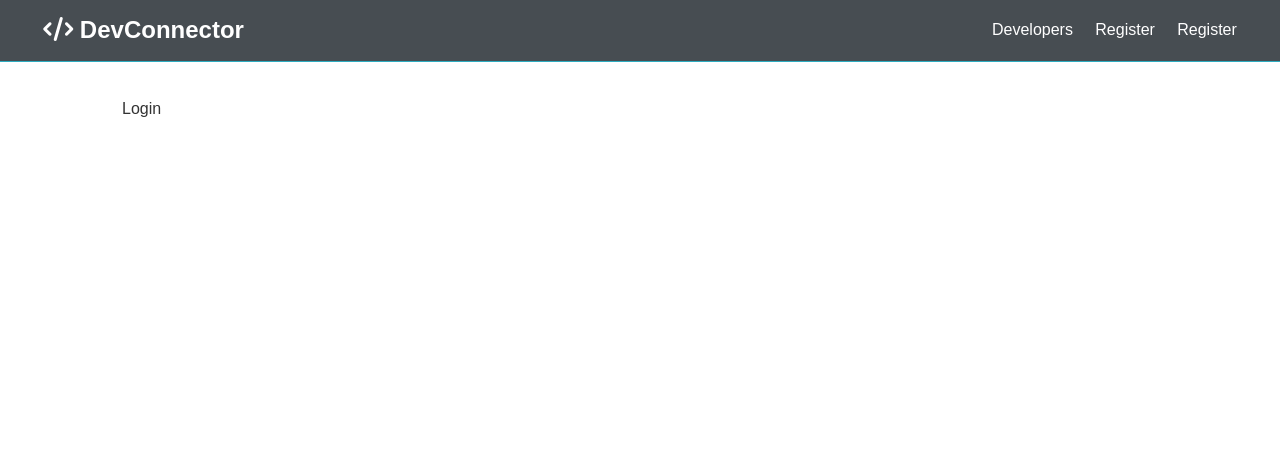
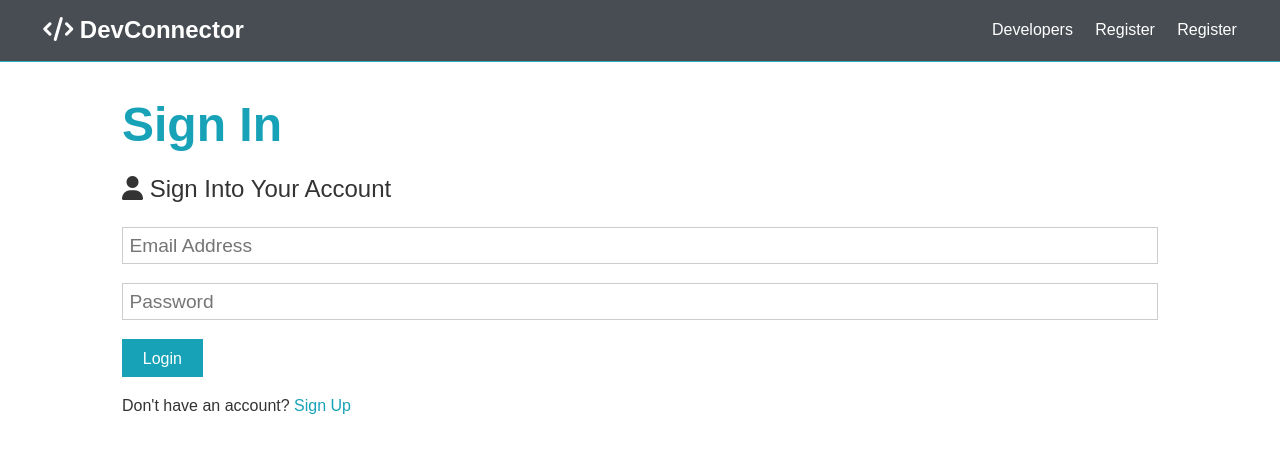
Before and after one commit to besartmarku/Connecting-Developers, a React (Create React App) app in the folder client/: page /login in a window 1280 px wide. Shown: the top 452 px of the page. Built offline with nearby package versions, Linux system fonts and the light colour scheme.

Commit message:
Add Login Component

```diff
--- a/client/src/components/auth/Login.js
+++ b/client/src/components/auth/Login.js
@@ -1,7 +1,60 @@
-import React from "react";
+import React, { Fragment, useState } from "react";
+import { Link, Redirect } from "react-router-dom";
 
-const Login = () => {
-  return <div>Login</div>;
+const Login = ({ login, isAuthenticated }) => {
+  const [formData, setFormData] = useState({
+    email: "",
+    password: ""
+  });
+
+  const { email, password } = formData;
+
+  const onChange = e =>
+    setFormData({ ...formData, [e.target.name]: e.target.value });
+
+  const onSubmit = async e => {
+    e.preventDefault();
+    login(email, password);
+  };
+
+  // if (isAuthenticated) {
+  //   return <Redirect to="/dashboard" />;
+  // }
+
+  return (
+    <Fragment>
+      <h1 className="large text-primary">Sign In</h1>
+      <p className="lead">
+        <i className="fas fa-user" /> Sign Into Your Account
+      </p>
+      <form className="form" onSubmit={e => onSubmit(e)}>
+        <div className="form-group">
+          <input
+            type="email"
+            placeholder="Email Address"
+            name="email"
+            value={email}
+            onChange={e => onChange(e)}
+            required
+          />
+        </div>
+        <div className="form-group">
+          <input
+            type="password"
+            placeholder="Password"
+            name="password"
+            value={password}
+            onChange={e => onChange(e)}
+            minLength="6"
+          />
+        </div>
+        <input type="submit" className="btn btn-primary" value="Login" />
+      </form>
+      <p className="my-1">
+        Don't have an account? <Link to="/register">Sign Up</Link>
+      </p>
+    </Fragment>
+  );
 };
 
 export default Login;
--- a/client/src/components/auth/Register.js
+++ b/client/src/components/auth/Register.js
@@ -1,4 +1,6 @@
 import React, { Fragment, useState } from "react";
+import { Link } from "react-router-dom";
+import axios from "axios";
 
 const Register = () => {
   const [formData, setFormData] = useState({
@@ -12,12 +14,35 @@
 
   const onChange = e =>
     setFormData({ ...formData, [e.target.name]: e.target.value });
-  const onSubmit = e => {
+
+  const onSubmit = async e => {
     e.preventDefault();
     if (password !== password2) {
       console.log("passwords not match");
     } else {
-      console.log("Passwords match");
+      const newUser = {
+        name,
+        email,
+        password
+      };
+
+      try {
+        const config = {
+          headers: {
+            "Content-Type": "application/json"
+          }
+        };
+
+        const body = JSON.stringify(newUser);
+        const res = await axios.post(
+          "http://localhost:5000/api/users",
+          body,
+          config
+        );
+        console.log(res.data);
+      } catch (err) {
+        console.error(err.response.data);
+      }
     }
   };
 
@@ -79,7 +104,7 @@
           />
         </form>
         <p className="my-1">
-          Already have an account? <a href="login.html">Sign In</a>
+          Already have an account?<Link to="/login">Sign In</Link>
         </p>
       </div>
     </Fragment>
--- a/package.json
+++ b/package.json
@@ -22,6 +22,7 @@
   "dependencies": {
     "bcryptjs": "^2.4.3",
     "config": "^3.1.0",
+    "cors": "^2.8.5",
     "express": "^4.17.1",
     "express-validator": "^5.3.1",
     "gravatar": "^1.8.0",
@@ -34,5 +35,5 @@
     "concurrently": "^4.1.0",
     "nodemon": "^1.19.1"
   },
-  "proxy": "http://localhost:5000"
+  "proxy": "http://127.0.0.1:5000"
 }
```
Also changed, not shown: 2 other files (tests, documents, lock files or other folders).
